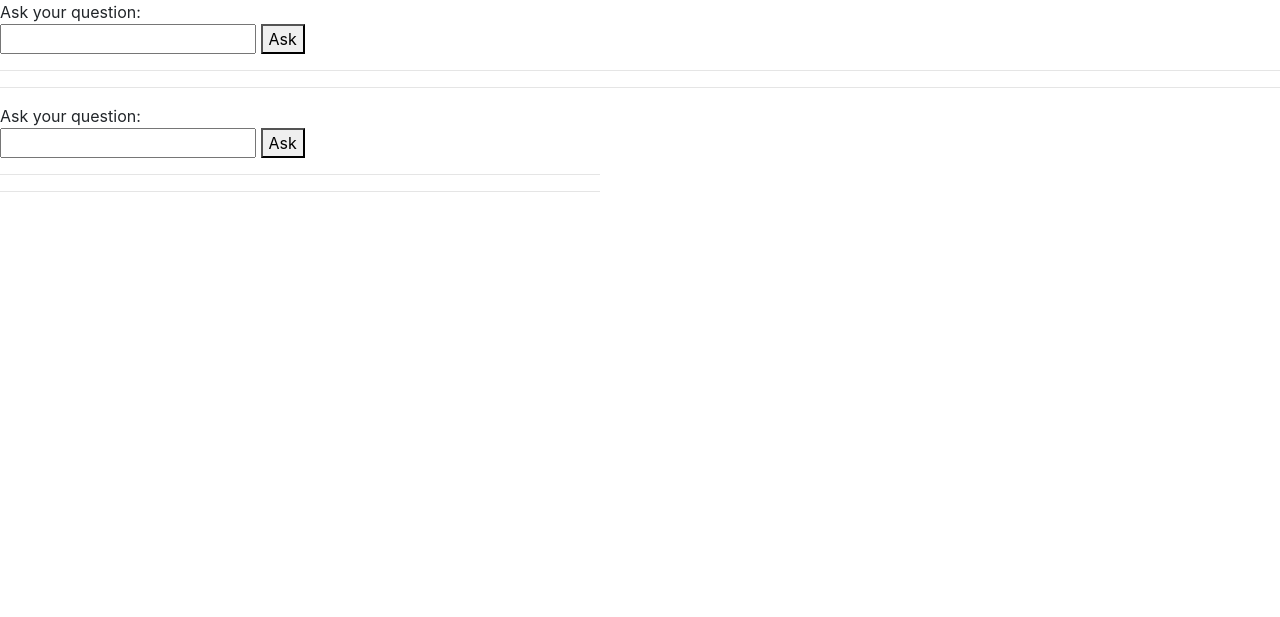
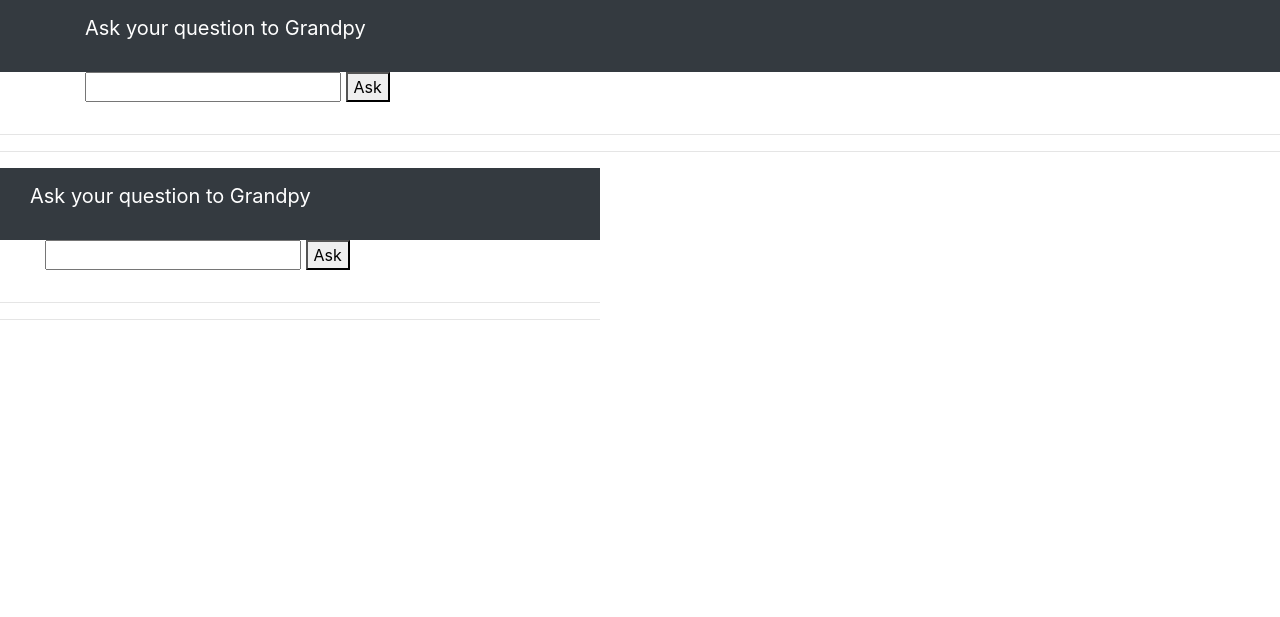
Before and after one commit to ThomasPiergiovanni/P7, a Flask app: template website/templates/index.html in a window 1280 px wide. Shown: the top 617 px of the page. Run offline with Flask 2, Linux system fonts and the light colour scheme; the template is opened without the code that fills it: most values are stand-ins (such as "Sample title", 1, 10 or a date in 2020); some libraries are stand-ins or nearby versions.

Commit message:
workinh on html header and body

```diff
--- a/website/templates/index.html
+++ b/website/templates/index.html
@@ -13,15 +13,27 @@
 
     </head>
     <body>
-        <div>
-            Ask your question:
+        <nav class="navbar navbar-expand-lg navbar-dark bg-dark">
+            <div class="container">
+                <p class="navbar-brand">
+                    Ask your question to Grandpy
+                </p>
             </div>
+        </nav>
+        <div class="container">
+            <div class="row">
+                <div class="col">
                     <form action="" method="post" novalidate>
+                        <div class="form-group">
                             <div>
                                 <input type="text" id="question" value="" />
                                 <button type="button" id="submit" onclick="submitMessage();">Ask</button>
                             </div>
+                        </div>
                     </form>
+                </div>
+            </div>
+        </div>
         <hr>
             <ul id="chat">
             </ul>
```
Lines whose indentation alone changed are shown as unchanged.
